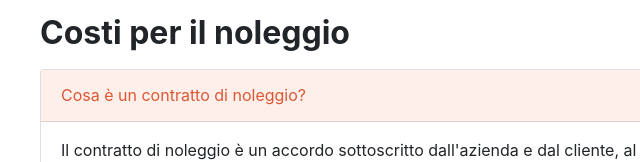
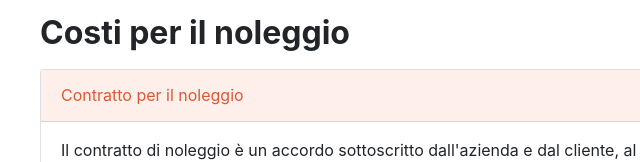
Before and after one commit to EmanueleSmartwhings/EmanueleSmartwhings.github.io, a plain HTML site: page faq.html in a window 1280 px wide. Shown: the part 638-800 px from the top of the page, 78-718 px from the left. Drawn offline with nearby package versions, Linux system fonts and the light colour scheme.

Commit message:
Update faq.html

```diff
--- a/faq.html
+++ b/faq.html
@@ -80,7 +80,7 @@
                             <h2 class="fw-bolder mb-3">Costi per il noleggio</h2>
                             <div class="accordion mb-5 mb-xl-0" id="accordionExample2">
                                 <div class="accordion-item">
-                                    <h3 class="accordion-header" id="headingOne"><button class="accordion-button" type="button" data-bs-toggle="collapse" data-bs-target="#collapseOne" aria-expanded="true" aria-controls="collapseOne">Cosa è un contratto di noleggio?</button></h3>
+                                    <h3 class="accordion-header" id="headingOne"><button class="accordion-button" type="button" data-bs-toggle="collapse" data-bs-target="#collapseOne" aria-expanded="true" aria-controls="collapseOne">Contratto per il noleggio</button></h3>
                                     <div class="accordion-collapse collapse show" id="collapseOne" aria-labelledby="headingOne" data-bs-parent="#accordionExample2">
                                         <div class="accordion-body">
                                             Il contratto di noleggio è un accordo sottoscritto dall'azienda e dal cliente, al momento della firma del documento per il noleggio. Tale documento certifica tutti i termini del noleggio, la tariffa applicata e le caratteristiche del drone.
```
